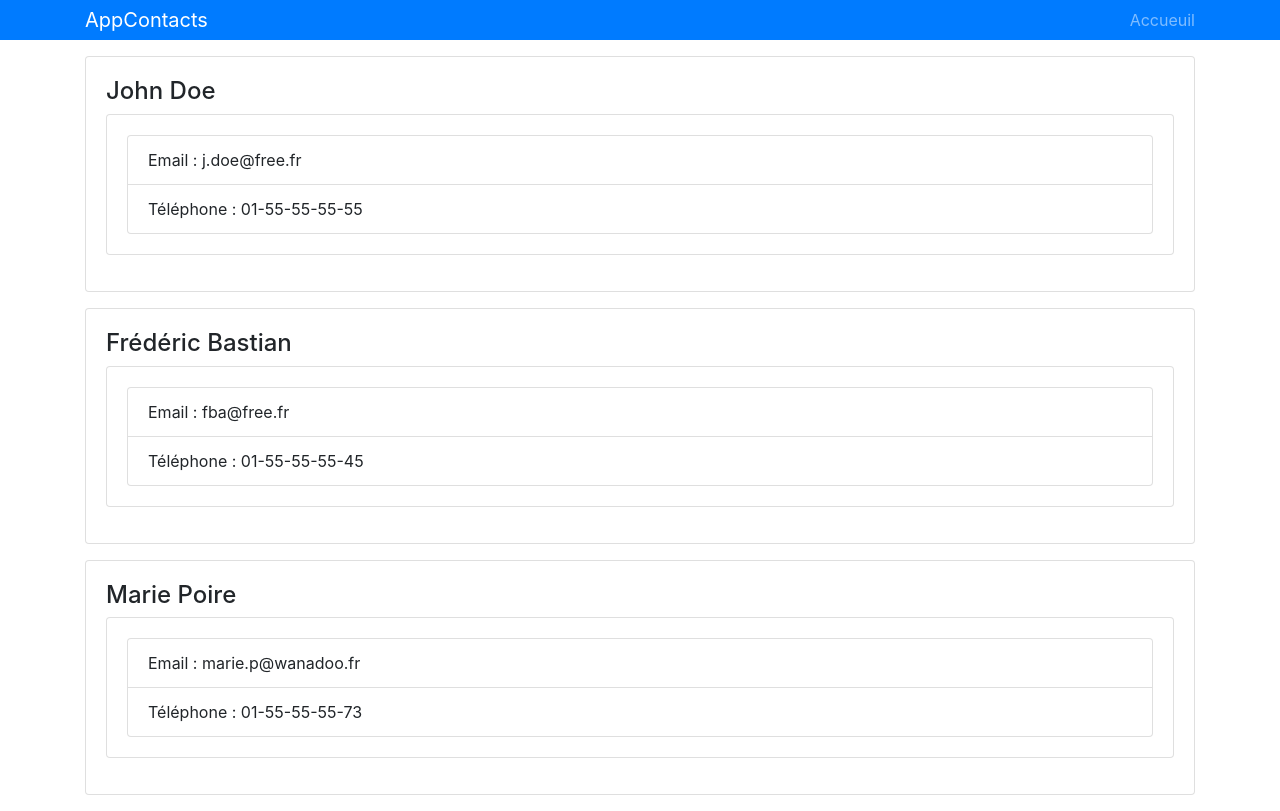
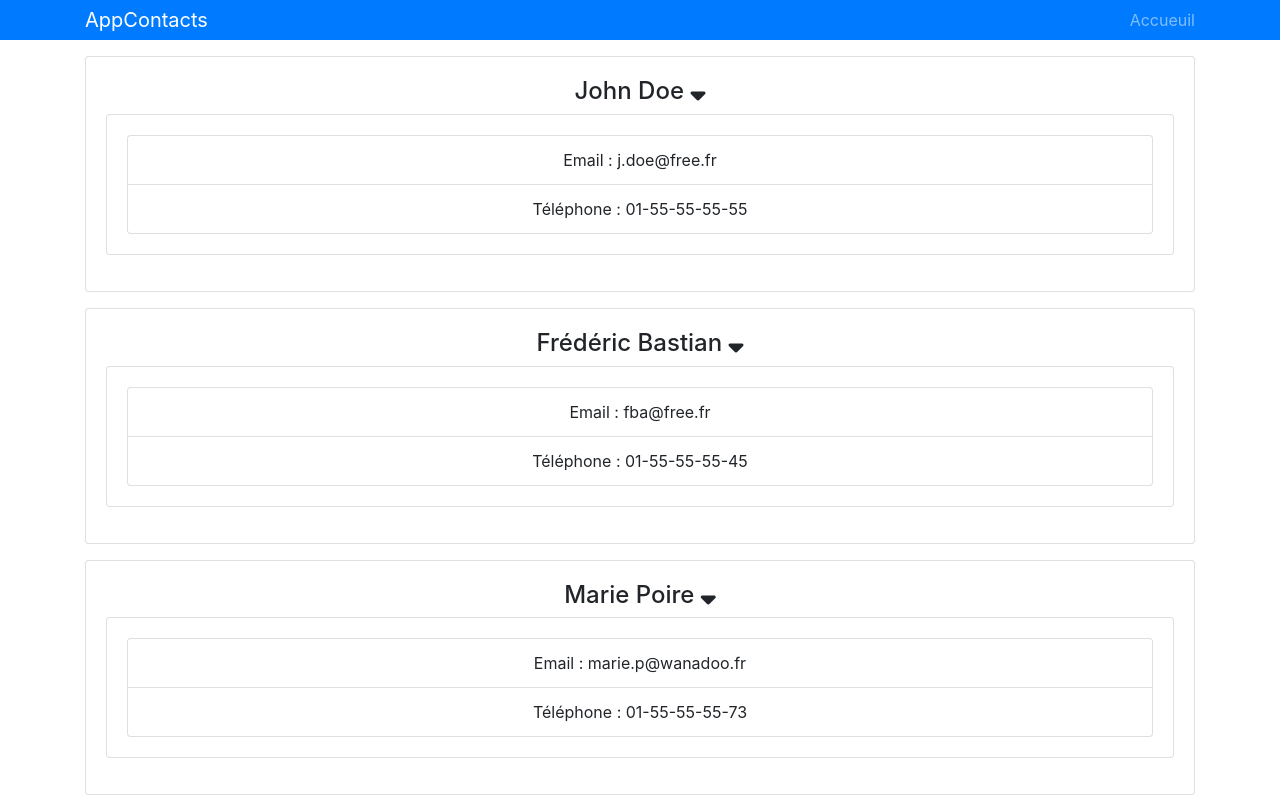
Before and after one commit to parisaqua/appcontacts, a React (Create React App) app: page / in a window 1280 px wide. Built offline with nearby package versions, Linux system fonts and the light colour scheme.

Commit message:
Etape 21

```diff
--- a/public/index.html
+++ b/public/index.html
@@ -10,34 +10,15 @@
       content="Web site created using create-react-app"
     />
     <link rel="apple-touch-icon" href="%PUBLIC_URL%/logo192.png" />
-    <!--
-      manifest.json provides metadata used when your web app is installed on a
-      user's mobile device or desktop. See https://developers.google.com/web/fundamentals/web-app-manifest/
-    -->
+
     <link rel="manifest" href="%PUBLIC_URL%/manifest.json" />
-    <!--
-      Notice the use of %PUBLIC_URL% in the tags above.
-      It will be replaced with the URL of the `public` folder during the build.
-      Only files inside the `public` folder can be referenced from the HTML.
 
-      Unlike "/favicon.ico" or "favicon.ico", "%PUBLIC_URL%/favicon.ico" will
-      work correctly both with client-side routing and a non-root public URL.
-      Learn how to configure a non-root public URL by running `npm run build`.
-    -->
     <title>React App</title>
+    <script src="https://kit.fontawesome.com/5f32060c6a.js" crossorigin="anonymous"></script>
   </head>
   <body>
     <noscript>You need to enable JavaScript to run this app.</noscript>
     <div id="root"></div>
-    <!--
-      This HTML file is a template.
-      If you open it directly in the browser, you will see an empty page.
 
-      You can add webfonts, meta tags, or analytics to this file.
-      The build step will place the bundled scripts into the <body> tag.
-
-      To begin the development, run `npm start` or `yarn start`.
-      To create a production bundle, use `npm run build` or `yarn build`.
-    -->
   </body>
 </html>
--- a/src/composants/Contact.js
+++ b/src/composants/Contact.js
@@ -1,10 +1,27 @@
 import React, { Component } from 'react';
 
 export default class Contact extends Component {
+
+    state= {
+        show: true
+    }
+
+    montrerContact = () => {
+        this.setState({
+            show: !this.state.show
+        })
+    }
+
     render() {
         return (
-            <div className="card card-body mb-3">
-                <h4>{this.props.nom}</h4>
+            <div className="card card-body mb-3 text-center">
+                <h4>
+                    {this.props.nom}&nbsp;
+                    <i style={{cursor: 'pointer'}} className="fas fa-sort-down"
+                    onClick={this.montrerContact}
+                    ></i>
+                </h4>
+                {this.state.show ? (
                     <ul className="card card-body mb-3">
                         <li className="list-group-item">
                             Email : {this.props.email}
@@ -13,6 +30,8 @@ export default class Contact extends Component {
                             Téléphone : {this.props.telephone}
                         </li>
                     </ul>
+                ): null}
+
             </div>
         )
     }
```
Lines whose indentation alone changed are shown as unchanged.
